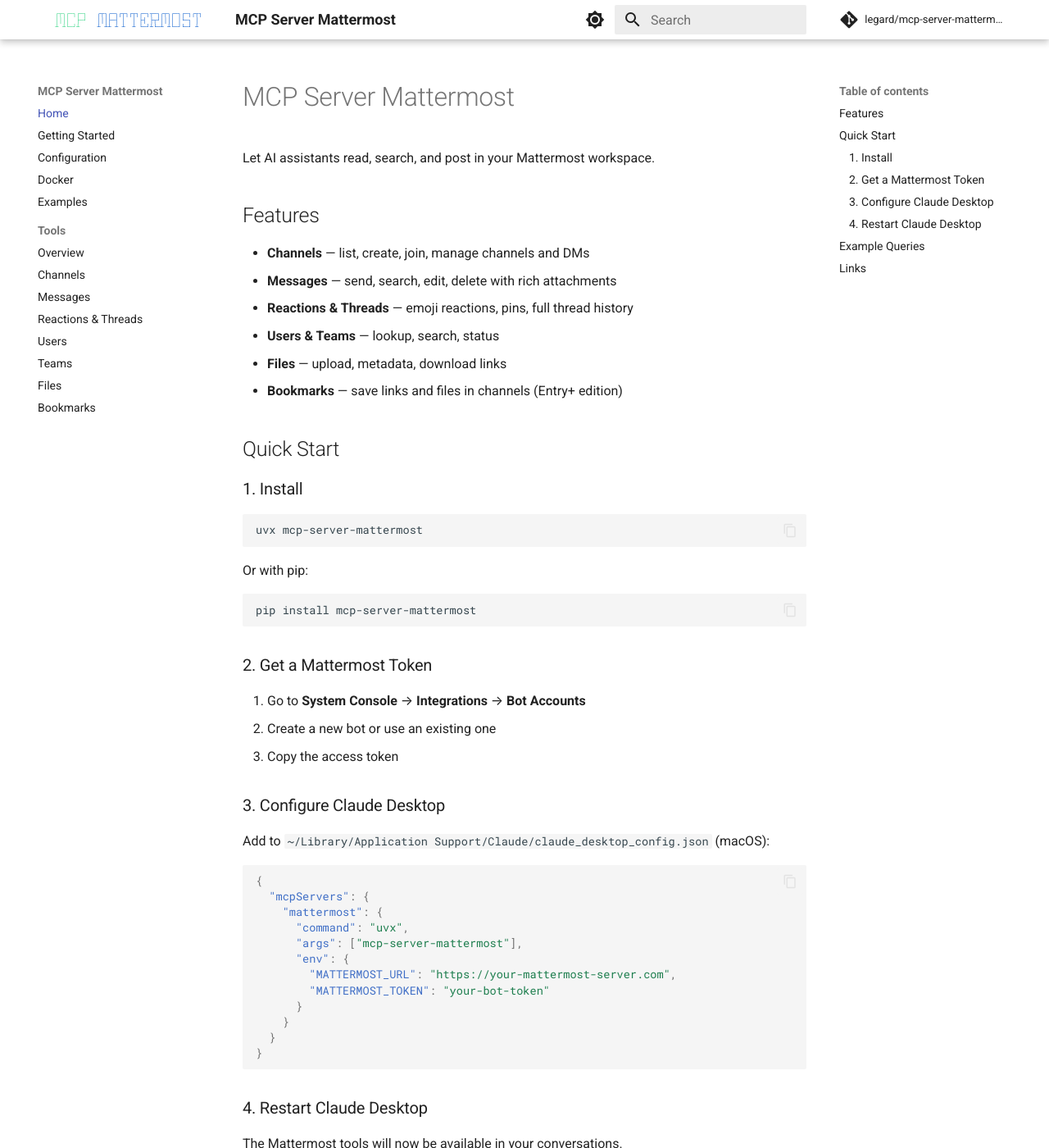
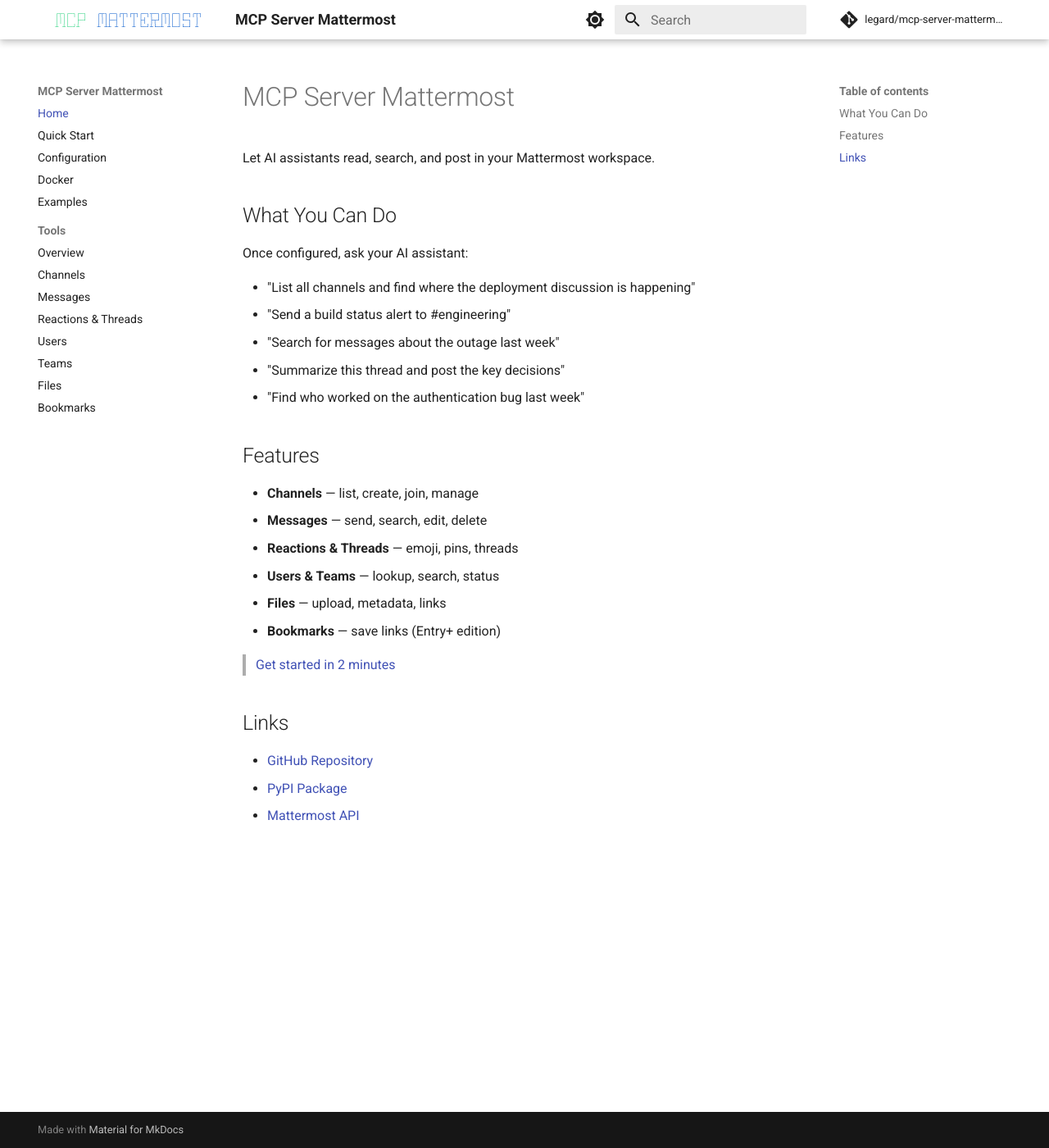
Before and after one commit to cloud-ru-tech/mcp-server-mattermost, an MkDocs documentation site: the page built from docs/index.md, in a window 1280 px wide and 1400 px high. Shown: the whole window at 82% size. Built offline with MkDocs 1.6.1 and Material for MkDocs 9.7.7, drawn with Linux system fonts in a browser that asks for light colours; comment, search, counter and statistics services are not loaded; some of the changed text lies outside the part shown.

Commit message:
docs: add Quick Start page with tabbed installation

````diff
--- a/docs/getting-started.md
+++ /dev/null
@@ -1,115 +0,0 @@
-# Getting Started
-
-## Prerequisites
-
-- Python 3.10+
-- Mattermost server with API access
-- Bot account or personal access token
-
-## Installation
-
-### Using uvx (recommended)
-
-```bash
-uvx mcp-server-mattermost
-```
-
-### Using pip
-
-```bash
-pip install mcp-server-mattermost
-```
-
-### From source
-
-```bash
-git clone https://github.com/legard/mcp-server-mattermost
-cd mcp-server-mattermost
-uv sync
-uv run mcp-server-mattermost
-```
-
-### Using Docker
-
-```bash
-# Pull from registry (when published)
-docker pull mcp-server-mattermost
-
-# Or build locally
-git clone https://github.com/legard/mcp-server-mattermost
-cd mcp-server-mattermost
-docker build -t mcp-server-mattermost .
-```
-
-## Get a Mattermost Token
-
-1. Go to **System Console** → **Integrations** → **Bot Accounts**
-2. Create a new bot or use an existing one
-3. Copy the access token
-
-## Configure Claude Desktop
-
-Add to your Claude Desktop config:
-
-**macOS:** `~/Library/Application Support/Claude/claude_desktop_config.json`
-**Windows:** `%APPDATA%\Claude\claude_desktop_config.json`
-
-```json
-{
-  "mcpServers": {
-    "mattermost": {
-      "command": "uvx",
-      "args": ["mcp-server-mattermost"],
-      "env": {
-        "MATTERMOST_URL": "https://your-mattermost-server.com",
-        "MATTERMOST_TOKEN": "your-bot-token"
-      }
-    }
-  }
-}
-```
-
-## Configure Cursor
-
-Add to Cursor MCP settings:
-
-```json
-{
-  "mcpServers": {
-    "mattermost": {
-      "command": "uvx",
-      "args": ["mcp-server-mattermost"],
-      "env": {
-        "MATTERMOST_URL": "https://your-mattermost-server.com",
-        "MATTERMOST_TOKEN": "your-bot-token"
-      }
-    }
-  }
-}
-```
-
-## Configure Claude Desktop (Docker)
-
-For running via Docker container:
-
-```json
-{
-  "mcpServers": {
-    "mattermost": {
-      "command": "docker",
-      "args": [
-        "run", "-i", "--rm",
-        "-e", "MATTERMOST_URL=https://your-mattermost-server.com",
-        "-e", "MATTERMOST_TOKEN=your-bot-token",
-        "mcp-server-mattermost"
-      ]
-    }
-  }
-}
-```
-
-## Verify Installation
-
-Restart your MCP client. The Mattermost tools should now be available.
-
-Test with a simple query like "List my teams" or "What channels are available?"
--- a/docs/index.md
+++ b/docs/index.md
@@ -2,67 +2,26 @@
 
 Let AI assistants read, search, and post in your Mattermost workspace.
 
+## What You Can Do
+
+Once configured, ask your AI assistant:
+
+- "List all channels and find where the deployment discussion is happening"
+- "Send a build status alert to #engineering"
+- "Search for messages about the outage last week"
+- "Summarize this thread and post the key decisions"
+- "Find who worked on the authentication bug last week"
+
 ## Features
 
-- **Channels** — list, create, join, manage channels and DMs
-- **Messages** — send, search, edit, delete with rich attachments
-- **Reactions & Threads** — emoji reactions, pins, full thread history
+- **Channels** — list, create, join, manage
+- **Messages** — send, search, edit, delete
+- **Reactions & Threads** — emoji, pins, threads
 - **Users & Teams** — lookup, search, status
-- **Files** — upload, metadata, download links
-- **Bookmarks** — save links and files in channels (Entry+ edition)
+- **Files** — upload, metadata, links
+- **Bookmarks** — save links (Entry+ edition)
 
-## Quick Start
-
-### 1. Install
-
-```bash
-uvx mcp-server-mattermost
-```
-
-Or with pip:
-
-```bash
-pip install mcp-server-mattermost
-```
-
-### 2. Get a Mattermost Token
-
-1. Go to **System Console** → **Integrations** → **Bot Accounts**
-2. Create a new bot or use an existing one
-3. Copy the access token
-
-### 3. Configure Claude Desktop
-
-Add to `~/Library/Application Support/Claude/claude_desktop_config.json` (macOS):
-
-```json
-{
-  "mcpServers": {
-    "mattermost": {
-      "command": "uvx",
-      "args": ["mcp-server-mattermost"],
-      "env": {
-        "MATTERMOST_URL": "https://your-mattermost-server.com",
-        "MATTERMOST_TOKEN": "your-bot-token"
-      }
-    }
-  }
-}
-```
-
-### 4. Restart Claude Desktop
-
-The Mattermost tools will now be available in your conversations.
-
-## Example Queries
-
-Once configured, you can ask your AI assistant:
-
-- "List all channels and find where the deployment discussion is happening"
-- "Send a build status alert to #engineering with a red attachment"
-- "Search for messages about the outage last week and summarize"
-- "Reply in the thread with the test results"
-- "Who's online in my team right now?"
+> [Get started in 2 minutes](quickstart.md)
 
 ## Links
 
--- /dev/null
+++ b/docs/quickstart.md
@@ -0,0 +1,130 @@
+# Quick Start
+
+Get up and running in 2 minutes.
+
+## Prerequisites
+
+- Mattermost server with API access
+- Bot account or personal access token
+
+## Install
+
+=== "uvx (recommended)"
+
+    ```bash
+    uvx mcp-server-mattermost
+    ```
+
+    No installation needed — runs directly.
+
+=== "pip"
+
+    ```bash
+    pip install mcp-server-mattermost
+    ```
+
+=== "Docker"
+
+    ```bash
+    docker pull legard/mcp-server-mattermost
+    ```
+
+=== "From source"
+
+    ```bash
+    git clone https://github.com/legard/mcp-server-mattermost
+    cd mcp-server-mattermost
+    uv sync
+    ```
+
+## Get a Mattermost Token
+
+1. Go to **System Console** → **Integrations** → **Bot Accounts**
+2. Create a new bot or use an existing one
+3. Copy the access token
+
+!!! tip
+    Personal access tokens also work: **Profile** → **Security** → **Personal Access Tokens**
+
+## Configure Your MCP Client
+
+=== "Claude Desktop"
+
+    Add to `~/Library/Application Support/Claude/claude_desktop_config.json` (macOS)
+    or `%APPDATA%\Claude\claude_desktop_config.json` (Windows):
+
+    ```json
+    {
+      "mcpServers": {
+        "mattermost": {
+          "command": "uvx",
+          "args": ["mcp-server-mattermost"],
+          "env": {
+            "MATTERMOST_URL": "https://your-mattermost-server.com",
+            "MATTERMOST_TOKEN": "your-bot-token"
+          }
+        }
+      }
+    }
+    ```
+
+=== "Cursor"
+
+    Add to `~/.cursor/mcp.json`:
+
+    ```json
+    {
+      "mcpServers": {
+        "mattermost": {
+          "command": "uvx",
+          "args": ["mcp-server-mattermost"],
+          "env": {
+            "MATTERMOST_URL": "https://your-mattermost-server.com",
+            "MATTERMOST_TOKEN": "your-bot-token"
+          }
+        }
+      }
+    }
+    ```
+
+=== "Claude Code"
+
+    ```bash
+    claude mcp add mattermost \
+      -e MATTERMOST_URL=https://your-mattermost-server.com \
+      -e MATTERMOST_TOKEN=your-bot-token \
+      -- uvx mcp-server-mattermost
+    ```
+
+=== "Opencode"
+
+    Add to `opencode.json`:
+
+    ```json
+    {
+      "mcp": {
+        "mattermost": {
+          "type": "local",
+          "command": ["uvx", "mcp-server-mattermost"],
+          "enabled": true,
+          "environment": {
+            "MATTERMOST_URL": "https://your-mattermost-server.com",
+            "MATTERMOST_TOKEN": "your-bot-token"
+          }
+        }
+      }
+    }
+    ```
+
+## Verify
+
+1. Restart your MCP client
+2. Test with a simple query: "List my teams" or "What channels are available?"
+
+The Mattermost tools are now available in your conversations.
+
+## Next Steps
+
+- [Configuration](configuration.md) — timeouts, retries, SSL options
+- [Docker](docker.md) — container deployment and HTTP mode
+- [Tools Reference](tools/index.md) — all 36 available tools
--- a/mkdocs.yml
+++ b/mkdocs.yml
@@ -26,7 +26,7 @@
 
 nav:
   - Home: index.md
-  - Getting Started: getting-started.md
+  - Quick Start: quickstart.md
   - Configuration: configuration.md
   - Docker: docker.md
   - Examples: examples.md
@@ -49,3 +49,5 @@
   - admonition
   - pymdownx.highlight
   - pymdownx.superfences
+  - pymdownx.tabbed:
+      alternate_style: true
````
Also changed, not shown: README.md (+3 -3 lines).
